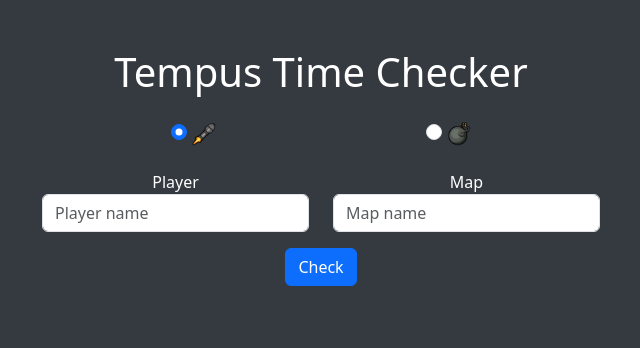
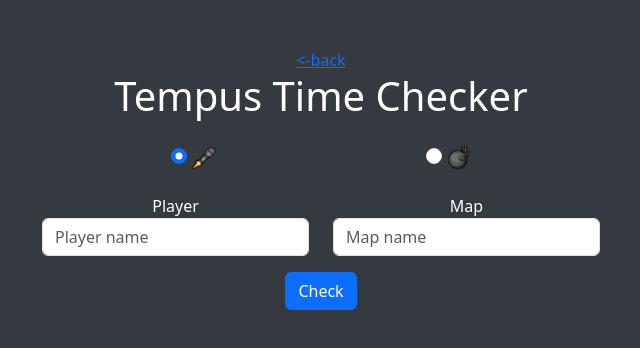
Before and after one commit to hondjo/hondjo.github.io, a plain HTML site: page tempus.html in a window 1280 px wide. Shown: the whole page, without its empty margins (319-959 px from the left). Drawn offline with nearby package versions, Linux system fonts and the light colour scheme; no server answers.

Commit message:
Update tempus.html

```diff
--- a/tempus.html
+++ b/tempus.html
@@ -29,6 +29,7 @@
 </head>
 <body style="background-color: #343a40; color: #ffffff;">
 <div class="container text-center mt-5">
+    <a href="index.html"><-back</a>
     <h1 class="mb-3">Tempus Time Checker</h1>
     <form class="mx-auto w-50" onsubmit="event.preventDefault(); fetchRun();">
         <div class="row m-4">
```
